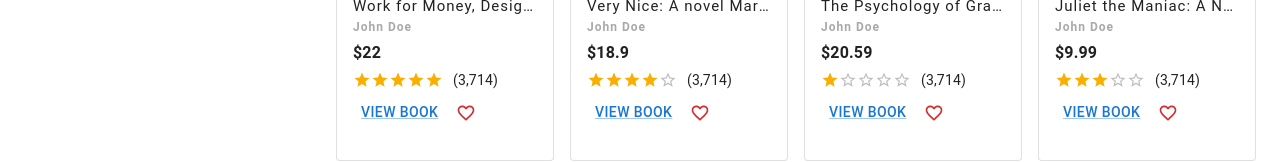
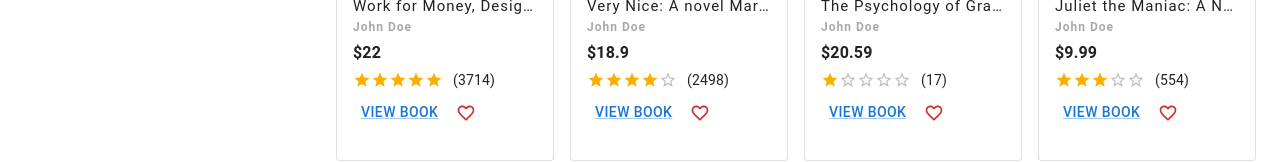
Before and after one commit to Jon-Felipe/hyperbooks, a React (Vite) app: page / in a window 1280 px wide. Shown: the part 446-608 px from the top of the page. Built offline with nearby package versions, Linux system fonts and the light colour scheme.

Commit message:
displaying num of reviews

```diff
--- a/src/components/BookGridView.tsx
+++ b/src/components/BookGridView.tsx
@@ -70,7 +70,7 @@ function BookGridView() {
                   readOnly
                 />
                 <Typography component='p' variant='body2'>
-                  (3,714)
+                  ({book.numOfReviews})
                 </Typography>
               </Box>
               <CardActions sx={{ columnGap: '5px' }}>
```
